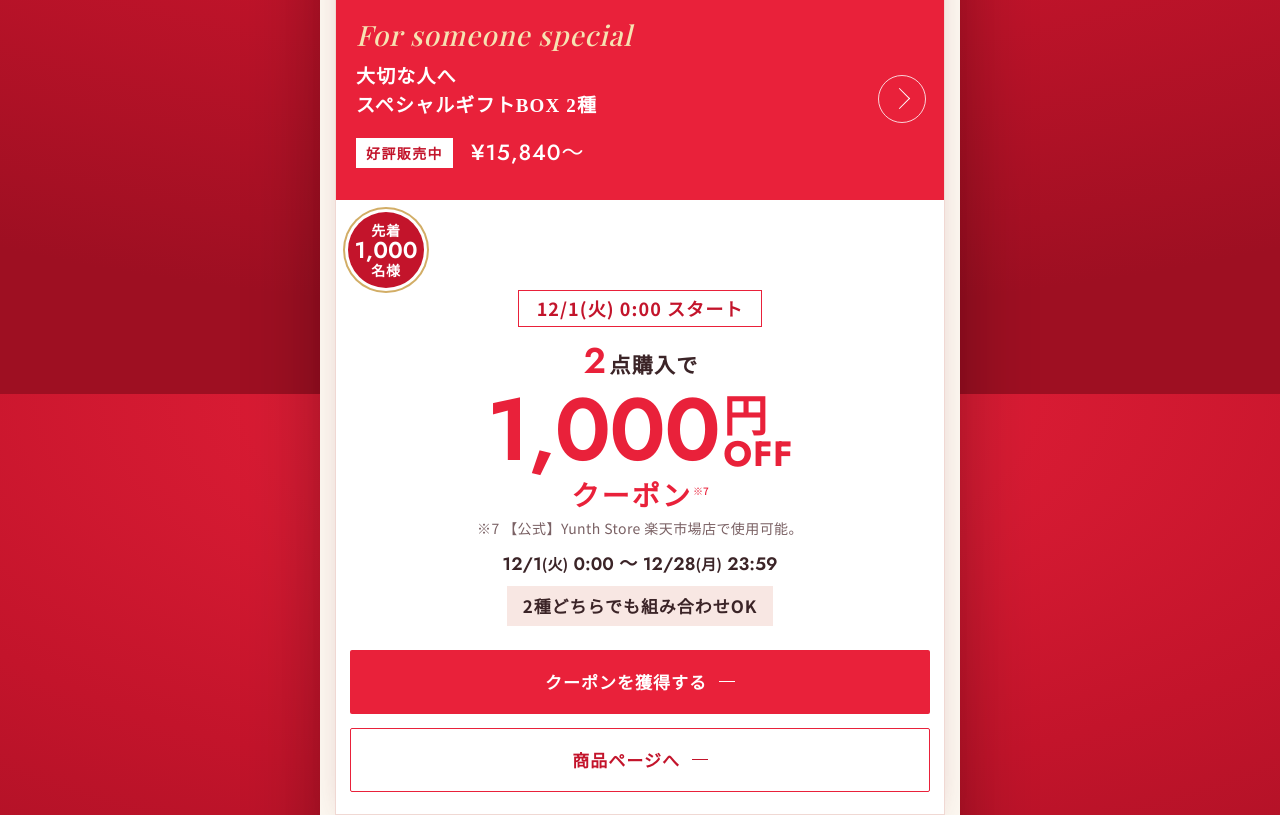
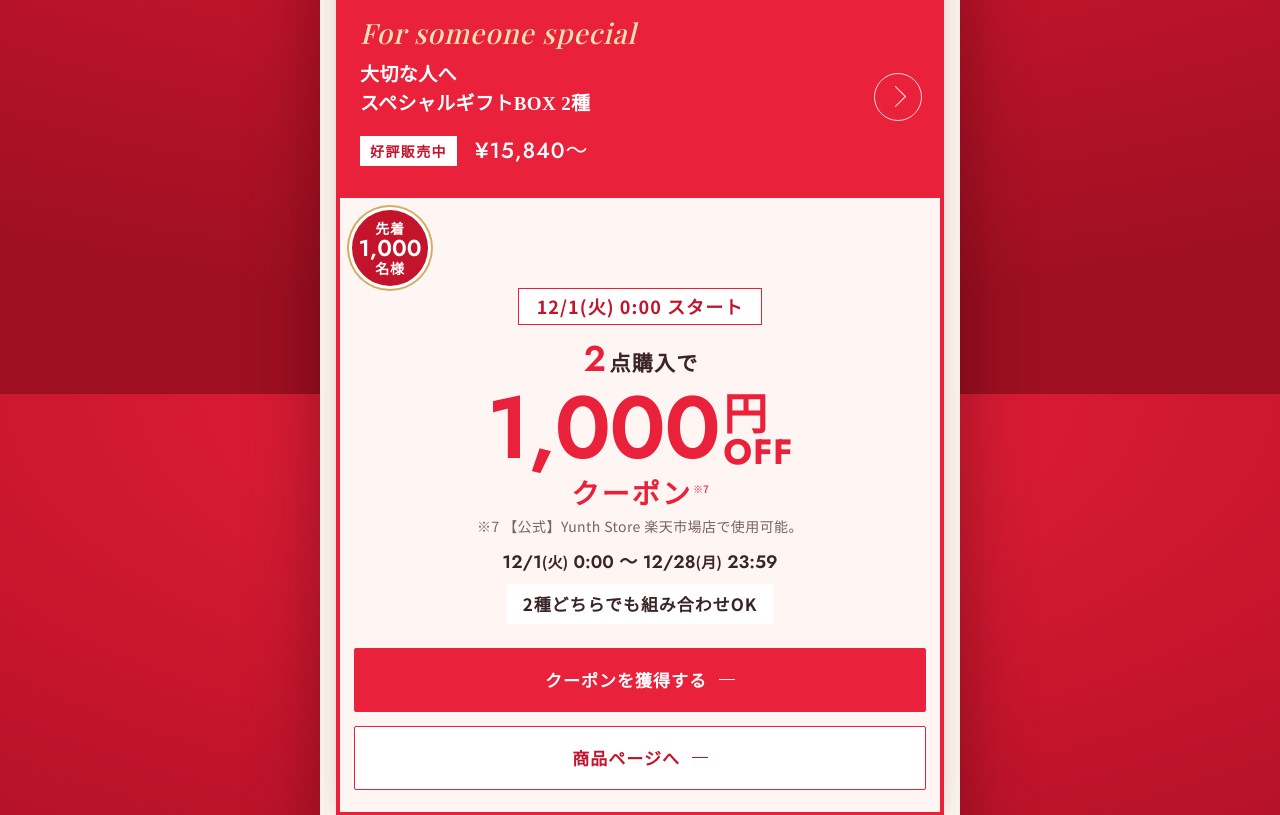
Before and after one commit to greentuushou-arch/yunth-holiday-2026-coupon, a plain HTML site: page index.html in a window 1280 px wide. Shown: the part 2006-2821 px from the top of the page. Drawn offline with nearby package versions, Linux system fonts and the light colour scheme; a web font is replaced by a local one.

Commit message:
fix: 商品とクーポンを1枚のカードにまとめ、2枚の区切りを明確に
Co-Authored-By: Claude Opus 5.5 <noreply@anthropic.com>

```diff
--- a/index.html
+++ b/index.html
@@ -648,6 +648,20 @@ footer a{text-decoration:underline;text-underline-offset:3px}
   .ch-text br,.ways-sub br,.choose-lead br,.duo-note br{display:none}
 }
 
+/* 商品＋クーポンを1枚のカードに(色の枠でくくり、2枚目との区切りをはっきり) */
+.way{border:4px solid var(--red);outline:0;box-shadow:0 18px 40px -20px rgba(120,10,30,.55)}
+.way-post{border-color:#c9a15b}
+.way-gift .tk{background:#fff6f4}
+.way-post .tk{background:#fffaf0}
+.way .tk-status{background:#fff}
+.way .tk-mix{background:#fff}
+@container main (max-width:767px){
+  .ways-grid{gap:44px}
+  .way{border-width:4px}
+  .way-name{letter-spacing:.02em}
+}
+@container main (max-width:374px){.way-name .nw{white-space:normal}.way-gift .tk-status{margin-top:76px}}
+
 /* ===== 両脇レールのフレーム ===== */
 :root{--col:640px;--rail:268px}
 .main{container:main / inline-size;background:var(--cream)}
@@ -782,7 +796,7 @@ footer a{text-decoration:underline;text-underline-offset:3px}
         <div class="way-img"><img src="images/way-gift.jpg" alt="スペシャルギフトBOXを開いたところ" width="720" height="720" loading="lazy"></div>
         <div class="way-body">
           <p class="way-for">For someone special</p>
-          <p class="way-name">大切な人へ<br>スペシャルギフトBOX 2種</p>
+          <p class="way-name">大切な人へ<br><span class="nw">スペシャルギフトBOX 2種</span></p>
           <p class="way-meta"><b>好評販売中</b><span class="yen">¥15,840〜</span></p>
           <span class="way-go" aria-hidden="true"></span>
         </div>
```
Also changed, not shown: rail.html (+15 -1 lines), wide.html (+15 -1 lines).
